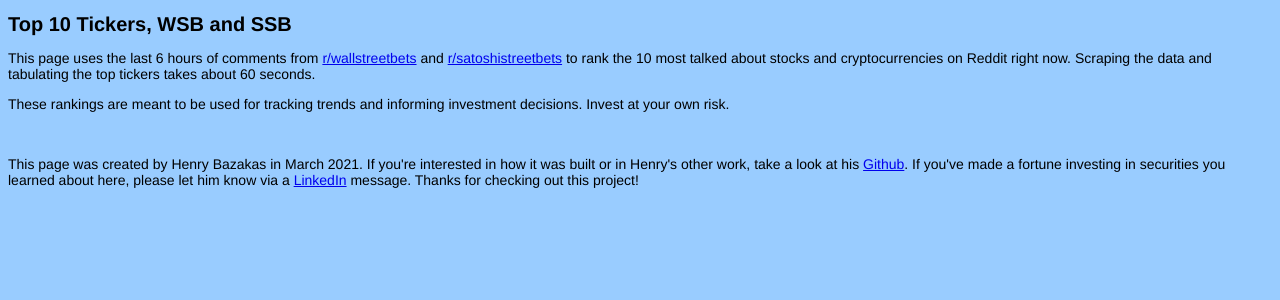
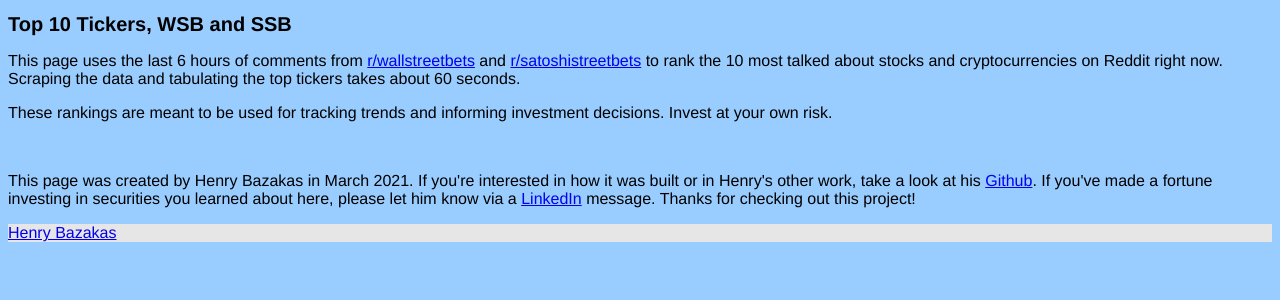
Before and after one commit to hbazakas/wsb_scraping, a Flask app: template streetbets_webapp/templates/template.html in a window 1280 px wide. Shown: the top 300 px of the page. Run offline with Flask 2, Linux system fonts and the light colour scheme; the template is opened without the code that fills it, so the values that code supplies are empty; some libraries are stand-ins or nearby versions.

Commit message:
cleanup interface

```diff
--- a/streetbets_webapp/requirements.txt
+++ b/streetbets_webapp/requirements.txt
@@ -3,3 +3,4 @@ praw
 pandas
 bs4
 nltk
+gunicorn
--- a/streetbets_webapp/static/style.css
+++ b/streetbets_webapp/static/style.css
@@ -4,13 +4,13 @@ html{
 
 body {
   font-family: "helvetica", sans-serif;
-  font-size: 14px;
+  font-size: 16px;
   text-align: left;
 }
 
 footer {
   font-family: "helvetica", sans-serif;
-  font-size: 14px;
+  font-size: 16px;
   text-align: left;
 }
 
@@ -18,7 +18,7 @@ footer {
 table, th, td {
   border: 1px solid black;
   text-align: left;
-  font-size: 14px;
+  font-size: 16px;
   font-family: "helvetica", sans-serif;
   border-collapse: collapse;
   overflow: hidden;
@@ -68,9 +68,20 @@ tbody td:nth-child(4n) {
 }
 
 table {
-  width: 70%;
+  width: 100%;
+  align-items: center;
 }
 
 tbody tr:hover {
   background-color: #ffff99;
 }
+
+.grid-container {
+    display: grid;
+    grid-template-columns: 1fr 1fr;
+    grid-gap: 20px;
+}
+
+.LI-profile-badge {
+    background-color: #e6e6e6;
+}
--- a/streetbets_webapp/templates/template.html
+++ b/streetbets_webapp/templates/template.html
@@ -18,13 +18,14 @@
 </p>
 <br>
 
+<div class = "grid-container">
 {% for table in tables %}
-            {{titles[loop.index0]}}
-            <br>
+
             {{ table|safe }}
-            <br>
 
 {% endfor %}
+</div>
+
 </body>
 
 <footer>
@@ -34,6 +35,9 @@
     If you've made a fortune investing in securities you learned about here, please let him know via a
 <a href = 'https://www.linkedin.com/in/henry-bazakas-471201143/'>LinkedIn</a> message. Thanks for checking out this project!
 </p>
+
+<script type="text/javascript" src="https://platform.linkedin.com/badges/js/profile.js" async defer></script>
+<div class="LI-profile-badge"  data-version="v1" data-size="medium" data-locale="en_US" data-type="horizontal" data-theme="light" data-vanity="henry-bazakas-471201143"><a class="LI-simple-link" href='https://www.linkedin.com/in/henry-bazakas-471201143?trk=profile-badge'>Henry Bazakas</a></div>
 </footer>
 
 </html>
```
Also changed, not shown: 1 other file.
